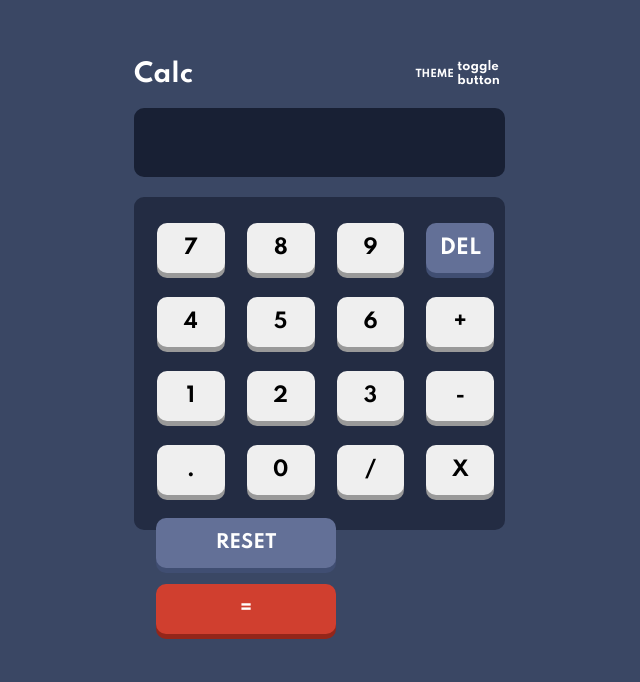
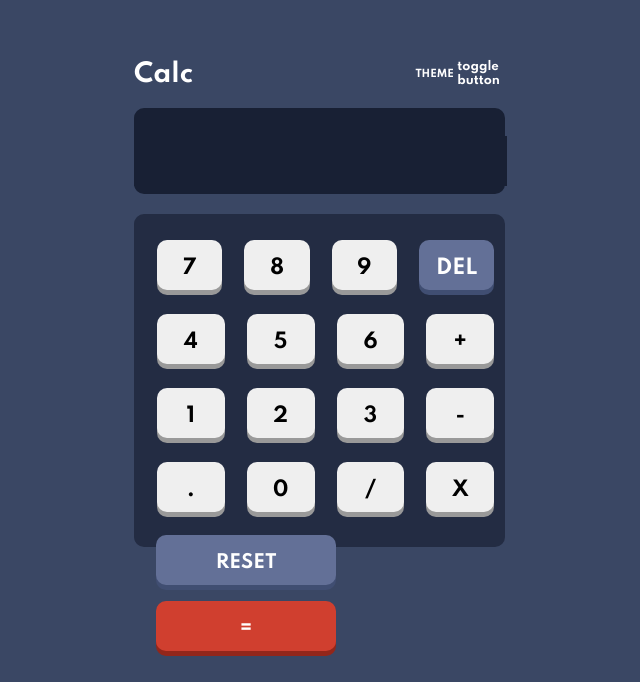
Before and after one commit to liorhassin/Calculator, a plain HTML site: page Calculator/index.html in a window 1280 px wide. Shown: the part 118-800 px from the top of the page, without its empty margins (374-1014 px from the left). Drawn offline with Linux system fonts and the light colour scheme.

Commit message:
First theme ready, Most of the buttons work. Missing calculator functionality(= operator), Fix text box form and add a toggle button for themes.

```diff
--- a/Calculator/index.html
+++ b/Calculator/index.html
@@ -3,6 +3,7 @@
 <head>
   <title>Frontend Mentor | Calculator app</title>
   <link rel="stylesheet" href="./styles/style.css">
+  <script type="text/javascript" src="./scripts/script.js"></script>
 </head>
 <body>
   <main class="calculator">
@@ -13,37 +14,39 @@
         <h3>toggle button</h3> <!-- To be implemented with functionality-->
       </div>
     </section>
-    <section class = "previewScreen">
-
-    </section>
+    <div class = "previewScreen">
+      <form class = "mainScreen" name="calcScreen">
+      <input type="text" name="text" readonly id="presentation">
+      </form>
+    </div>
     <section class="calculatorBody">
       <div class= "buttonsOne">
-        <button class="buttonDesign buttonStandard">7</button>
-        <button class="buttonDesign buttonStandard">8</button>
-        <button class="buttonDesign buttonStandard">9</button>
-        <button class="buttonDesign buttonBlue buttonTextWhite buttonSpecialBlue">DEL</button>
+        <button class="buttonDesign buttonStandard" onclick="document.calcScreen.text.value+='7'">7</button>
+        <button class="buttonDesign buttonStandard" onclick="document.calcScreen.text.value+='8'">8</button>
+        <button class="buttonDesign buttonStandard" onclick="document.calcScreen.text.value+='9'">9</button>
+        <button class="buttonDesign buttonBlue buttonTextWhite buttonSpecialBlue" onclick="removeLast()">DEL</button>
       </div>
       <div class= "buttonsOne">
-        <button class="buttonDesign buttonStandard">4</button>
-        <button class="buttonDesign buttonStandard">5</button>
-        <button class="buttonDesign buttonStandard">6</button>
-        <button class="buttonDesign buttonStandard">+</button>
+        <button class="buttonDesign buttonStandard" onclick="document.calcScreen.text.value+='4'">4</button>
+        <button class="buttonDesign buttonStandard" onclick="document.calcScreen.text.value+='5'">5</button>
+        <button class="buttonDesign buttonStandard" onclick="document.calcScreen.text.value+='6'">6</button>
+        <button class="buttonDesign buttonStandard" onclick="document.calcScreen.text.value+='+'">+</button>
       </div>
       <div class= "buttonsOne">
-        <button class="buttonDesign buttonStandard">1</button>
-        <button class="buttonDesign buttonStandard">2</button>
-        <button class="buttonDesign buttonStandard">3</button>
-        <button class="buttonDesign buttonStandard">-</button>
+        <button class="buttonDesign buttonStandard" onclick="document.calcScreen.text.value+='1'">1</button>
+        <button class="buttonDesign buttonStandard" onclick="document.calcScreen.text.value+='2'">2</button>
+        <button class="buttonDesign buttonStandard" onclick="document.calcScreen.text.value+='3'">3</button>
+        <button class="buttonDesign buttonStandard" onclick="document.calcScreen.text.value+='-'">-</button>
       </div>
       <div class= "buttonsOne">
-        <button class="buttonDesign buttonStandard">.</button>
-        <button class="buttonDesign buttonStandard">0</button>
-        <button class="buttonDesign buttonStandard">/</button>
-        <button class="buttonDesign buttonStandard">X</button>
+        <button class="buttonDesign buttonStandard" onclick="document.calcScreen.text.value+='.'">.</button>
+        <button class="buttonDesign buttonStandard" onclick="document.calcScreen.text.value+='0'">0</button>
+        <button class="buttonDesign buttonStandard" onclick="document.calcScreen.text.value+='/'">/</button>
+        <button class="buttonDesign buttonStandard" onclick="document.calcScreen.text.value+='*'">X</button>
       </div>
       <div class= "buttonsTwo">
-        <button class="buttonDesignSpecial buttonBlue buttonSpecialBlue">RESET</button>
-        <button class="buttonDesignSpecial buttonRed buttonSpecialRed">=</button>
+        <button class="buttonDesignSpecial buttonBlue buttonSpecialBlue" onclick="document.calcScreen.text.value=''">RESET</button>
+        <button class="buttonDesignSpecial buttonRed buttonSpecialRed" onclick ="CalculateString">=</button>
       </div>
     </section>
   </main>
--- a/Calculator/scripts/script.js
+++ b/Calculator/scripts/script.js
@@ -0,0 +1,9 @@
+function removeLast(){
+    let value = document.getElementById('presentation').value;
+    document.getElementById('presentation').value=value.substr(0,value.length-1);
+}
+
+function CalculateString(){
+    let stackArr = [];
+    let inputString = document.getElementById('presentation').value;
+}
--- a/Calculator/styles/style.css
+++ b/Calculator/styles/style.css
@@ -39,12 +39,29 @@ body{
     flex-basis:8rem;
 }
 .previewScreen{
-    display:flex;
     width:100%;
     margin-top:1rem;
     height:12vh;
     border-radius:1rem;
     background-color:hsl(224, 36%, 15%);
+}
+.mainScreen{
+    height:60%;
+    margin-top:1.3rem;
+}
+
+#presentation{
+    padding-top:1rem;
+    padding-left:1rem;
+    width:28.2vw;
+    height:75%;
+    font-size:4rem;
+    font-family:"Spartan";
+    font-weight:bold;
+    margin-top:1.5rem;
+    color:white;
+    background-color:hsl(224, 36%, 15%);
+    border:0;
 }
 .calculatorBody{
     display:flex;
@@ -74,6 +91,7 @@ body{
     margin-top:1.3rem;
     cursor:pointer;
     box-shadow: 0 0.5rem #999;
+    padding:1.7rem;
 
 }
 
@@ -90,6 +108,7 @@ body{
     margin-left:2.2rem;
     color:white;
     cursor:pointer;
+    padding:1.8rem;
 }
 
 .buttonBlue{
```
